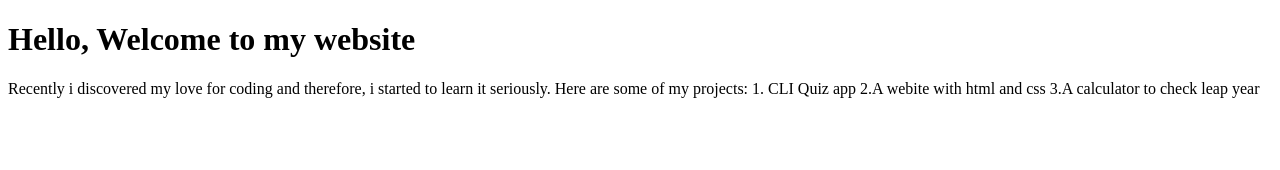
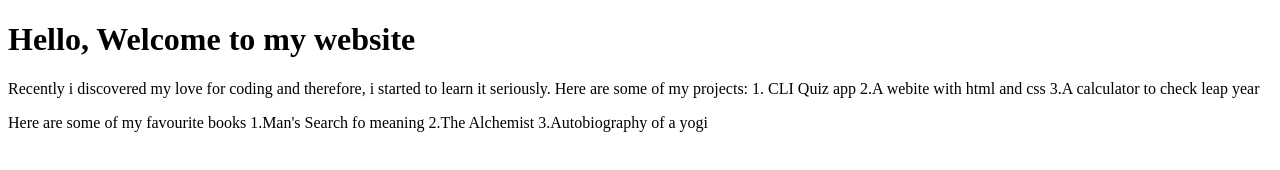
Before and after one commit to kirandebnath81/student-site, a plain HTML site: page index.html in a window 1280 px wide. Drawn offline with Linux system fonts and the light colour scheme.

Commit message:
docs: updated details
added my favourite books

```diff
--- a/index.html
+++ b/index.html
@@ -16,5 +16,12 @@
        2.A webite with html and css
        3.A calculator to check leap year</p>
 
+       <p>
+        Here are some of my favourite books
+        1.Man's Search fo meaning
+        2.The Alchemist
+        3.Autobiography of a yogi
+       </p>
+
 </body>
 </html>
```
